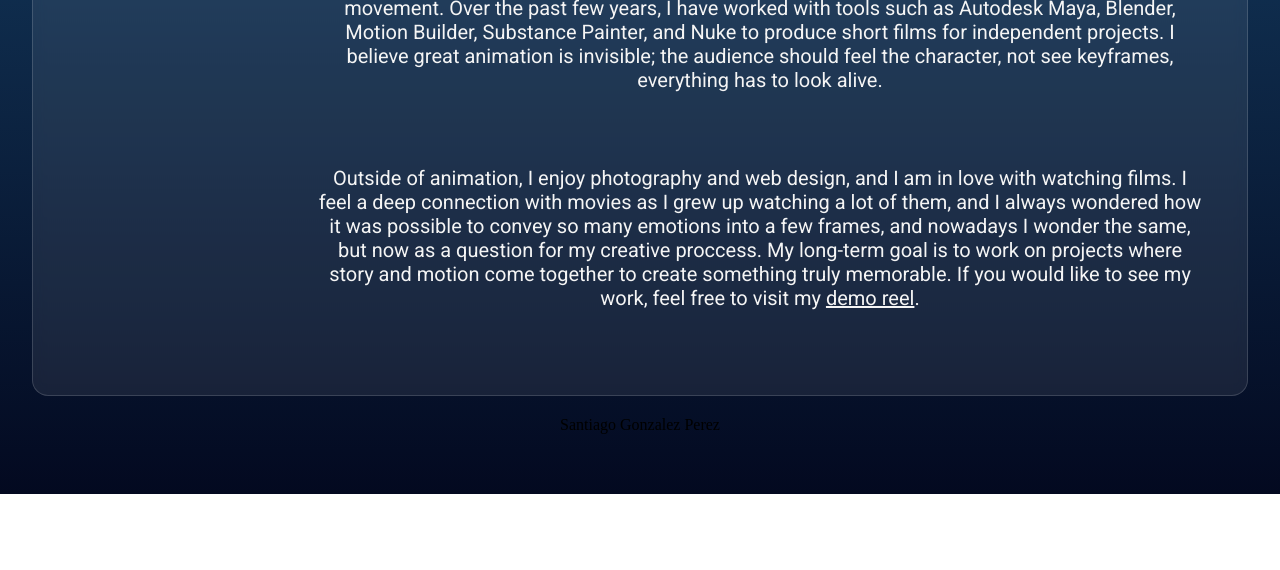
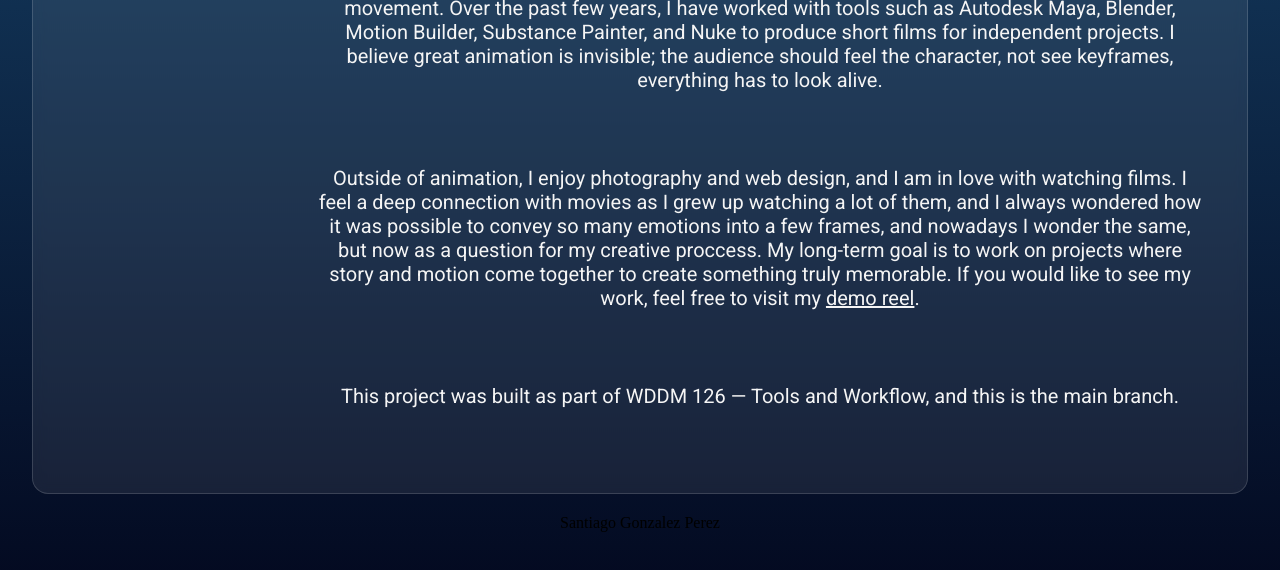
Before and after one commit to SantGP/wddm126-final-project, a website: page src/index.html in a window 1280 px wide. Shown: the part 572-1142 px from the top of the page. Before the commit the page ends 1066 px from the top, so only its background shows below. Drawn offline with Linux system fonts and the light colour scheme.

Commit message:
Update About section on main

```diff
--- a/src/index.html
+++ b/src/index.html
@@ -108,6 +108,10 @@
                 <a href="https://vimeo.com/1100941630" style="color: whitesmoke;">demo reel</a>.
             </p>
 
+            <p class="biographyText">
+                This project was built as part of WDDM 126 — Tools and Workflow, and this is the main branch.
+            </p>
+
         </div><!-- end #bio-text -->
 
     </section>
```
